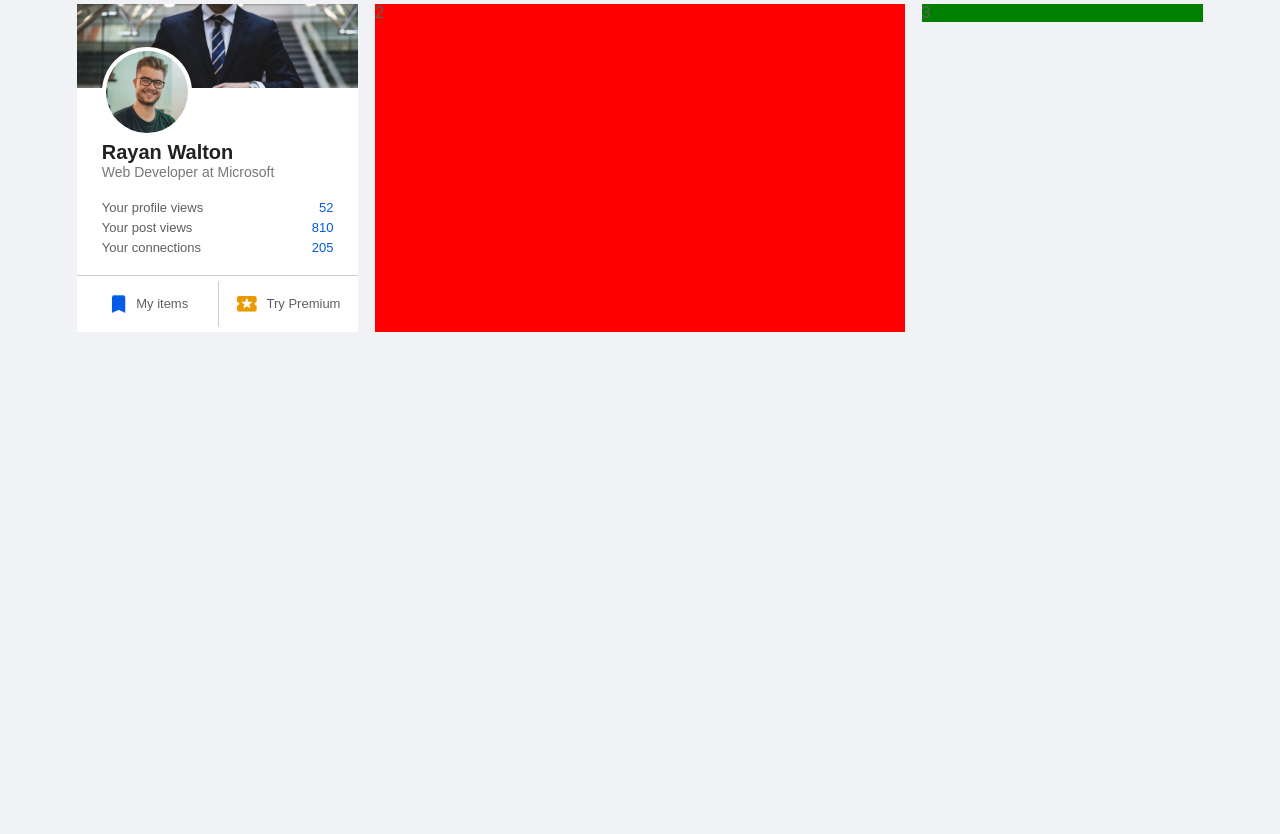
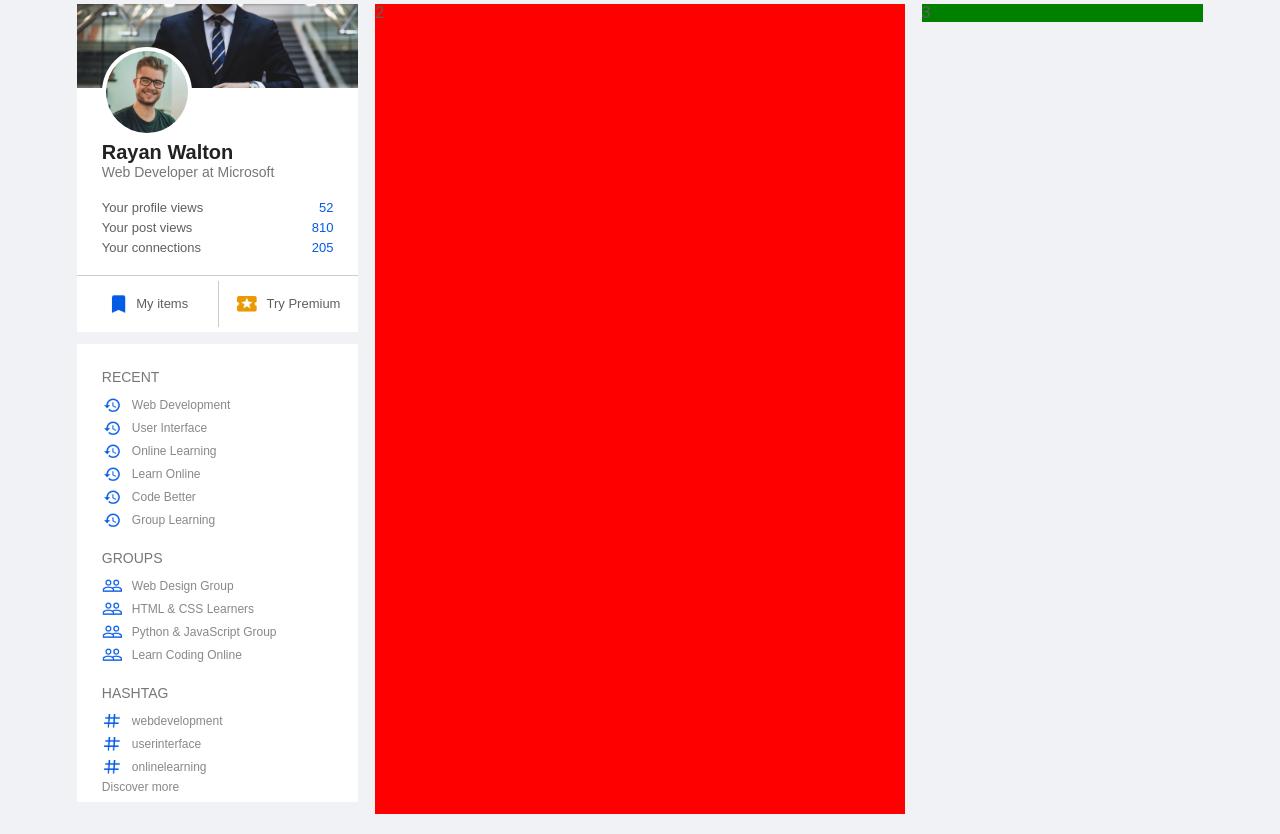
Before and after one commit to codeurient/linkedin, a plain HTML site: page index.html in a window 1280 px wide. Shown: the part 68-902 px from the top of the page. Before the commit the page ends 800 px from the top, so only its background shows below. Drawn offline with Linux system fonts and the light colour scheme.

Commit message:
hashtags

```diff
--- a/index.html
+++ b/index.html
@@ -58,6 +58,28 @@
                 <a href=""><img src="images/premium.png">Try Premium</a>
             </div>
         </div>
+
+        <div class="sidebar-activity">
+            <h3>RECENT</h3>
+            <a href="#"><img src="images/recent.png">Web Development</a>
+            <a href="#"><img src="images/recent.png">User Interface</a>
+            <a href="#"><img src="images/recent.png">Online Learning</a>
+            <a href="#"><img src="images/recent.png">Learn Online</a>
+            <a href="#"><img src="images/recent.png">Code Better</a>
+            <a href="#"><img src="images/recent.png">Group Learning</a>
+            <h3>GROUPS</h3>
+            <a href="#"><img src="images/group.png">Web Design Group</a>
+            <a href="#"><img src="images/group.png">HTML & CSS Learners</a>
+            <a href="#"><img src="images/group.png">Python & JavaScript Group</a>
+            <a href="#"><img src="images/group.png">Learn Coding Online</a>
+            <h3>HASHTAG</h3>
+            <a href="#"><img src="images/hashtag.png">webdevelopment</a>
+            <a href="#"><img src="images/hashtag.png">userinterface</a>
+            <a href="#"><img src="images/hashtag.png">onlinelearning</a>
+            <div class="discrover-more-link">
+                <a href="#">Discover more</a>
+            </div>
+        </div>
     </div>
     <!-- main-content -->
     <div class="main-content">2</div>
--- a/style.css
+++ b/style.css
@@ -175,6 +175,34 @@ a{
     width: 20px;
     margin-right: 10px;
 }
+.sidebar-activity{
+    background: #fff;
+    padding: 5px  25px;
+    margin: 12px 0;
+}
+.sidebar-activity h3{
+    color: #777;
+    font-size: 14px;
+    font-weight: 500;
+    margin: 20px 0 10px;
+}
+.sidebar-activity a{
+    display: flex;
+    align-items: center;
+    font-size: 12px;
+    font-weight: 500;
+    color: #888;
+    margin: 3px 0;
+}
+
+.sidebar-activity a img{
+    width: 20px;
+    margin-right: 10px;
+}
+
+
+
+
 
 
 
```
